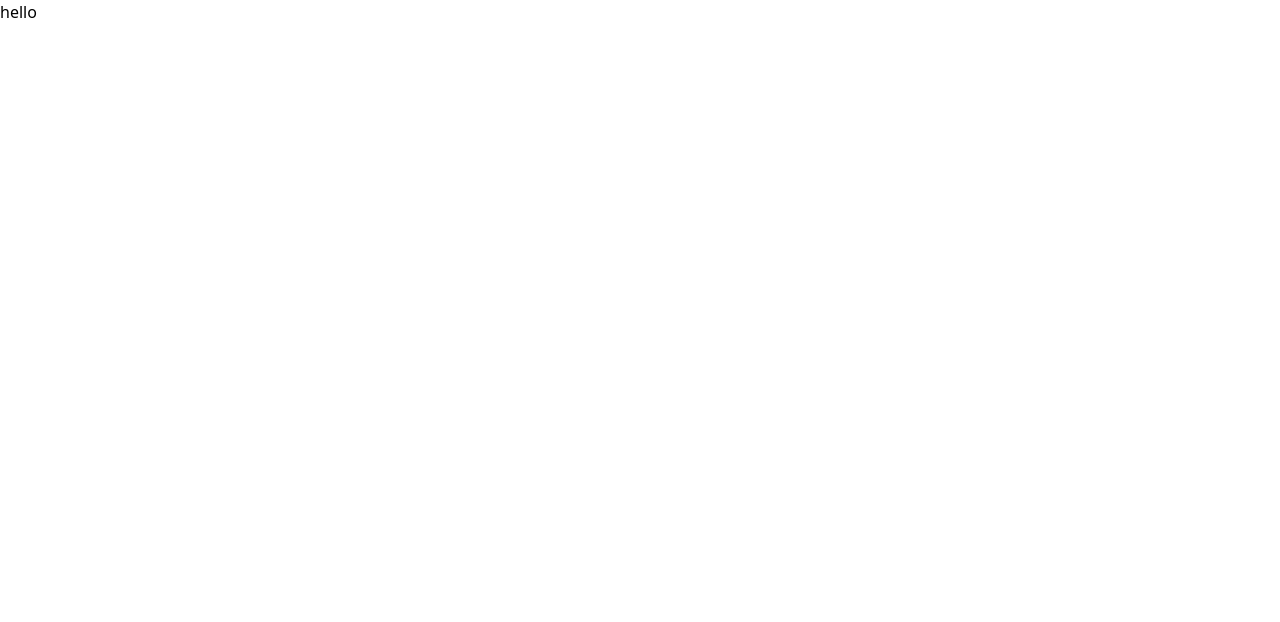
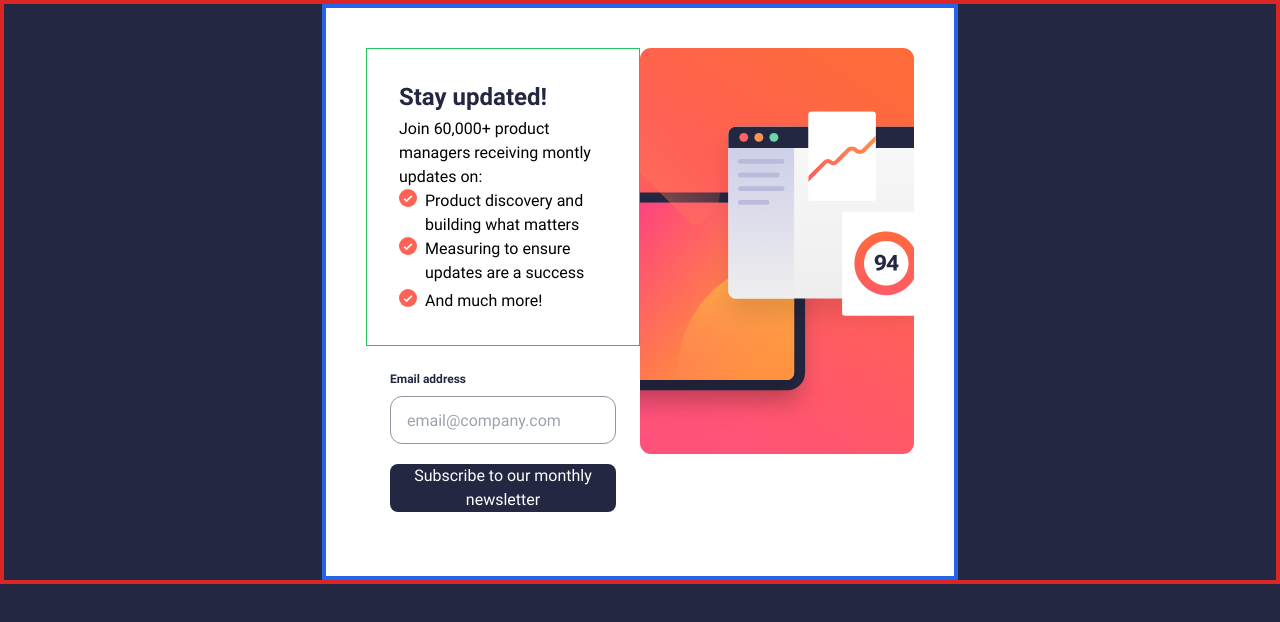
Before and after one commit to MobuchiElly/newsletter-signup-with-nextJS, a Next.js app: page / in a window 1280 px wide. Shown: the top 622 px of the page. Built offline with nearby package versions, Linux system fonts and the light colour scheme.

Commit message:
working on the homepage with form and its responsiveness

```diff
--- /dev/null
+++ b/pages/components/Body.js
@@ -0,0 +1,14 @@
+import React from 'react'
+import Input from './Input'
+import Text from './Text'
+
+const Body = () => {
+  return (
+    <div className='w-full'>
+        <Text />
+        <Input />
+    </div>
+  )
+}
+
+export default Body
--- /dev/null
+++ b/pages/components/Input.js
@@ -0,0 +1,30 @@
+import React from 'react'
+import { useState, useEffect } from 'react';
+
+const Input = () => {
+  const [email, setEmail] = useState('');
+
+  const handleSubmit = (e) => {
+    e.preventDefault();
+    setEmail((prevEmail) => (
+        e.target.value
+    ))
+  }
+  console.log(email)
+    return (
+    <div className='w-full p-6 h-auto'>
+        <form onSubmit={(e) => handleSubmit} action="/signupsuccessggg" className='flex flex-col'>
+            {/* I would set up an api and database so the input would be sent via my api route to the db.json file i would create  */}
+
+            <div className='w-full p-0'>
+              <p className='font-roboto text-neutral-darkgrey font-bold text-12 w-full'>Email address</p>
+              <input type='email' value={email} onChange={(e) => setEmail(e.target.value)} placeholder='email@company.com'  className="border-neutral-grey w-full border-1 rounded-xl p-4 text-16 mt-2 mb-5 h-12"/>
+            </div>
+
+            <div className='text-white bg-neutral-darkgrey block w-full h-12 rounded-lg' m-6><button type='submit' className='text-center w-full h-full'>Subscribe to our monthly newsletter</button></div>
+        </form>
+    </div>
+  )
+}
+
+export default Input
--- /dev/null
+++ b/pages/components/Text.js
@@ -0,0 +1,34 @@
+import React from 'react'
+import Image from 'next/image'
+
+const Text = () => {
+  return (
+    <div className='p-8 w-full tablet:w-50 border-green-500 border-1 text-16'>
+        <h1 className='font-roboto font-bold text-neutral-darkgrey text-2xl mb-1'>Stay updated!</h1>
+        <p>Join 60,000+ product managers receiving montly updates on:</p>
+
+        <div className='flex items-start m-0'><ImgIcon />Product discovery and building what matters</div>
+
+        <div className='flex items-start'>
+          <ImgIcon/>
+            Measuring to ensure updates are a success</div>
+
+        <div className='flex items-start mt-1 m-0 p-0'>
+          <ImgIcon />
+          And much more!</div>
+
+    </div>
+  )
+}
+
+export default Text
+
+
+
+export const ImgIcon = () => {
+  return (
+    <>
+          <Image src='/icon-list.svg' width={26} height={26} className='inline-flex pr-2'/>
+    </>
+  )
+}
--- a/pages/index.js
+++ b/pages/index.js
@@ -1,10 +1,35 @@
 import Image from 'next/image'
 import { Inter } from 'next/font/google'
+import Text from './components/Text'
+import Body from './components/Body'
 
 const Home = () => {
   return (
-    <div>
-      hello
+    <div className='w-screen h-full tablet:bg-neutral-darkgrey border-4 border-red-600 tablet:flex tablet:items-center tablet:justify-center'>
+
+      <div className='index-div font-roboto w-full h-full grid tablet:grid-cols-2 border-4 border-blue-600 mobile:p-0 tablet:m-0 gap-0 md:p-10 bg-neutral-white'>
+            {/* display for desktop */}
+        <div className="hidden tablet:block w-auto tablet:order-1">
+          <Image
+            src="/illustration-sign-up-desktop.svg"
+            alt="welcome desktop user"
+            width={500}
+            height={500}
+          />
+        </div>
+      {/* Display for screens smaller than "desktop" */}
+        <div className="block tablet:hidden p-0 m-0 border-2 w-full mobile-screen tablet:order-1 text-neutral-darkgrey font-roboto">
+          <Image
+            src="/illustration-sign-up-mobile.svg"
+            alt="welcome mobile user"
+            width={400}
+            height={200} className="w-full p-0 m-0"
+          />
+        </div>
+        <div className='tablet:flex tablet:justify-center tablet:align-center'>
+          <Body />
+        </div>
+      </div>
     </div>
   )
 }
--- a/pages/signup/index.js
+++ /dev/null
@@ -1,11 +0,0 @@
-import React from 'react'
-
-const index = () => {
-  return (
-    <div>
-        signup
-    </div>
-  )
-}
-
-export default index
--- /dev/null
+++ b/pages/success/images.js
@@ -0,0 +1,23 @@
+import Image from "next/image"
+
+const imagesCheckout = () => {
+  return (
+    <div className='h-screen w-screen grid gap-1 grid-cols-4 p-5'>
+        <Image src='/favicon-32x32.png' width='70' height='70' />
+
+        <Image src='/icon-list.svg' width={70} height={70}/>
+        <Image src='/icon-success.svg' width={70} height={70}/>
+        <Image src='/illustration-sign-up-desktop.svg' width={70} height={70}/>
+        <Image src='/illustration-sign-up-mobile.svg' width={70} height={70}/>
+
+        <Image
+      src="/illustration-sign-up-desktop.svg"
+      alt="welcome desktop user"
+      width={200}
+      height={400}
+    />
+    </div>
+  )
+}
+
+export default imagesCheckout
--- /dev/null
+++ b/pages/success/index.js
@@ -0,0 +1,26 @@
+import React from "react"
+import Image from "next/image"
+
+const index = () => {
+  const indexxx = ['flex']
+  return (
+    <div className="w-screen h-screen border-6 border-yellow-500">
+      <div className='flex flex-col buttonphones:max-tablet:h-screen buttonphones:max-tablet:w-full border-4 border-red-500 tablet:border-green-600 justify-around align-center p-6 buttonphones:pb-0 tablet:bg-neutral-white tablet:w-30 tablet:h-100 tablet:rounded'>
+          <div>
+            <div className="ml-0 m-2">
+              <Image src='/icon-list.svg' width={80} height={80}/>
+            </div>
+            <div className="ml-0 m-2 font-bold text-5xl"><span className="text-neutral-charcoalgrey">Thanks for Subscribing!</span></div>
+            <div className="ml-0 m-2">
+              <p>A confirmation email has been sent to <span className="font-bold">ash@loremcompany.com.</span> Please open it and click the button inside to confirm your subscription</p>
+            </div>
+          </div>
+          <div className='text-white bg-neutral-darkgrey block w-full h-12 rounded-lg '>
+          <button className='text-center text-16 font-semibold w-full h-full'>Dismiss message</button>
+          </div>
+      </div>
+    </div>
+  )
+}
+
+export default index
--- a/styles/globals.css
+++ b/styles/globals.css
@@ -1,6 +1,18 @@
 @tailwind base;
 @tailwind components;
 @tailwind utilities;
+
+* {
+  margin: 0;
+  padding: 0;
+  box-sizing: border-box;
+}
+
+html, body {
+  height: 100%;
+  margin: 0;
+  width: 100%;
+}
 
 @font-face {
   font-family: 'Roboto';
@@ -15,3 +27,14 @@
   font-weight: bold;
   font-style: normal;
 }
+
+@media screen and (min-width: 690px) {
+  .index-div {
+    width: 50%;
+    height: 70%;
+  }
+  body {
+      @apply bg-neutral-darkgrey;
+  }
+
+}
--- a/tailwind.config.js
+++ b/tailwind.config.js
@@ -8,31 +8,45 @@ module.exports = {
 
   theme: {
     extend: {
+      borderWidth: {
+        '1': '1px',
+        '3': '3px',
+        '5': '5px',
+        '7': '7px',
+      },
+      spacing: {
+        '1': '0.25rem',  // Add your custom spacing/margin values here
+        '2': '0.5rem',
+        '3': '1rem',
+      },
       backgroundImage: {
         'gradient-radial': 'radial-gradient(var(--tw-gradient-stops))',
         'gradient-conic':
           'conic-gradient(from 180deg at 50% 50%, var(--tw-gradient-stops))',
       },
       screens: {
+        "buttonphones": "175px",
         "mobile": "375px",
+        "tablet": "690px",
         "desktop": "1440px",
-        "tablet": "690px",
       },
       colors: {
         "primary": {
            "tomato": "hsl(4, 100%, 67%)",
         },
+        "neutral": {
+          "darkgrey": "hsl(234, 29%, 20%)",
+          "charcoalgrey": "hsl(235, 18%, 26%)",
+          "grey": "hsl(231, 7%, 60%)",
+          "white": "hsl(0, 0%, 100%)",
+        },
+      },
 
-      },
-      "neutral": {
-        "darkgrey": "hsl(234, 29%, 20%)",
-        "charcoalgrey": "hsl(235, 18%, 26%)",
-        "grey": "hsl(231, 7%, 60%)",
-        "white": "hsl(0, 0%, 100%)",
-      },
       fontSize: {
         '16': '16px',
+        '12': '12px',
       },
+
       fontFamily: {
         'roboto': ['Roboto', 'sans'],
       },
```
Also changed, not shown: pages/note.txt (added).
